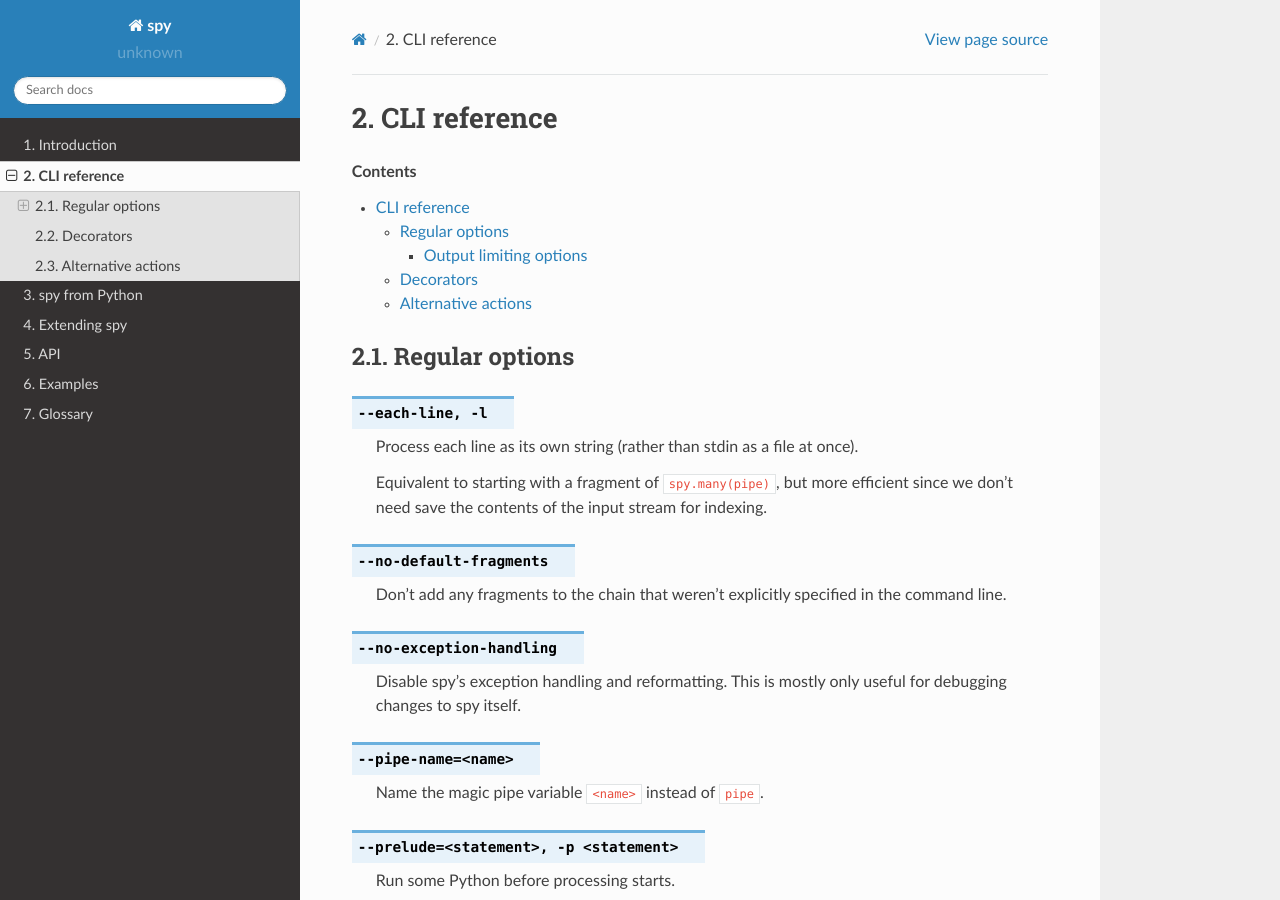
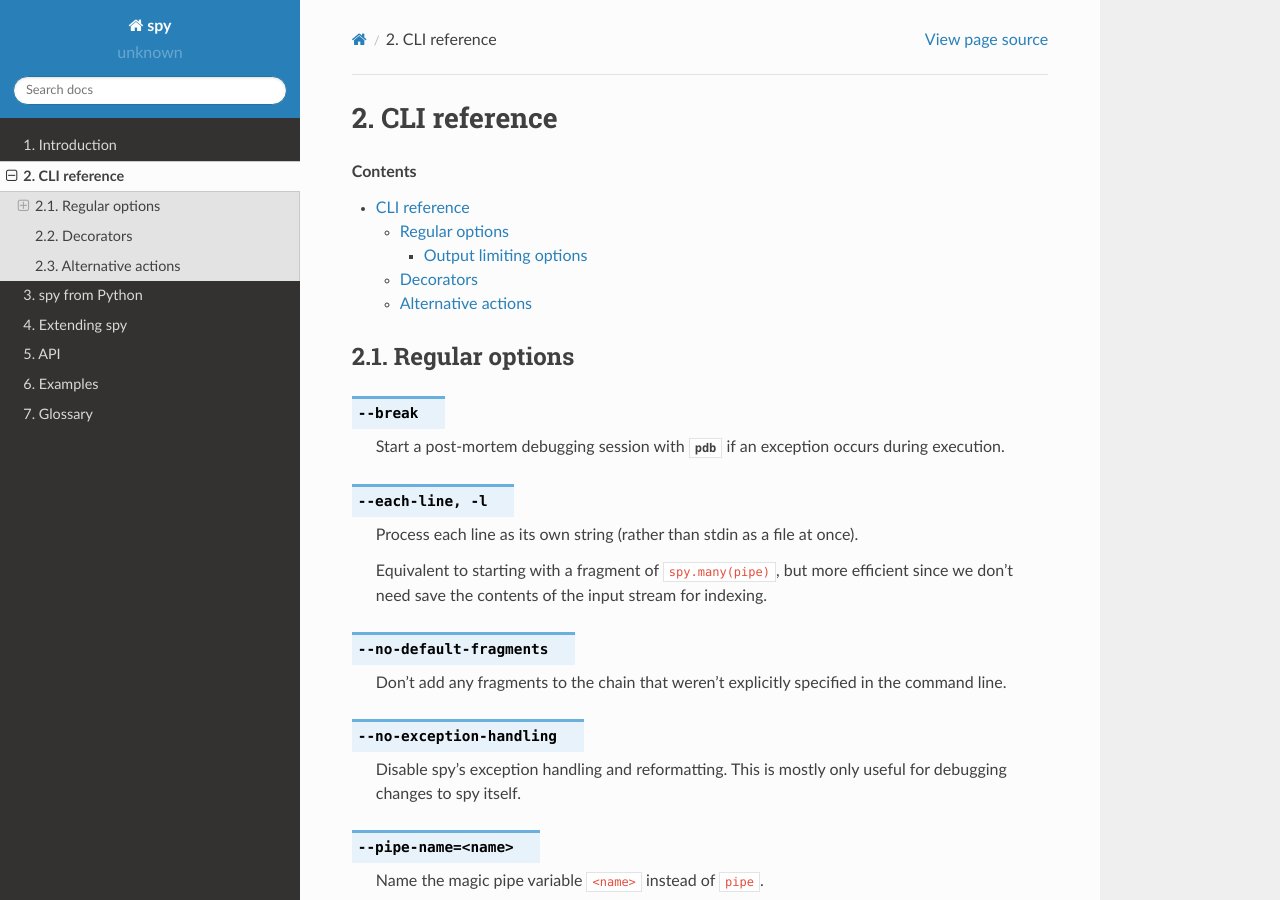
Before and after one commit to edk0/spy, a Sphinx documentation site: the page built from doc/cli-reference.rst, in a window 1280 px wide and 900 px high. Built offline with Sphinx 7.4.7 and the Read the Docs theme 2.0.0, drawn with Linux system fonts in a browser that asks for light colours.

Commit message:
Document --break

```diff
--- a/doc/cli-reference.rst
+++ b/doc/cli-reference.rst
@@ -7,6 +7,11 @@
 
 Regular options
 ===============
+
+.. option:: --break
+
+   Start a post-mortem debugging session with :mod:`pdb` if an exception occurs
+   during execution.
 
 .. option:: --each-line, -l
 
```
